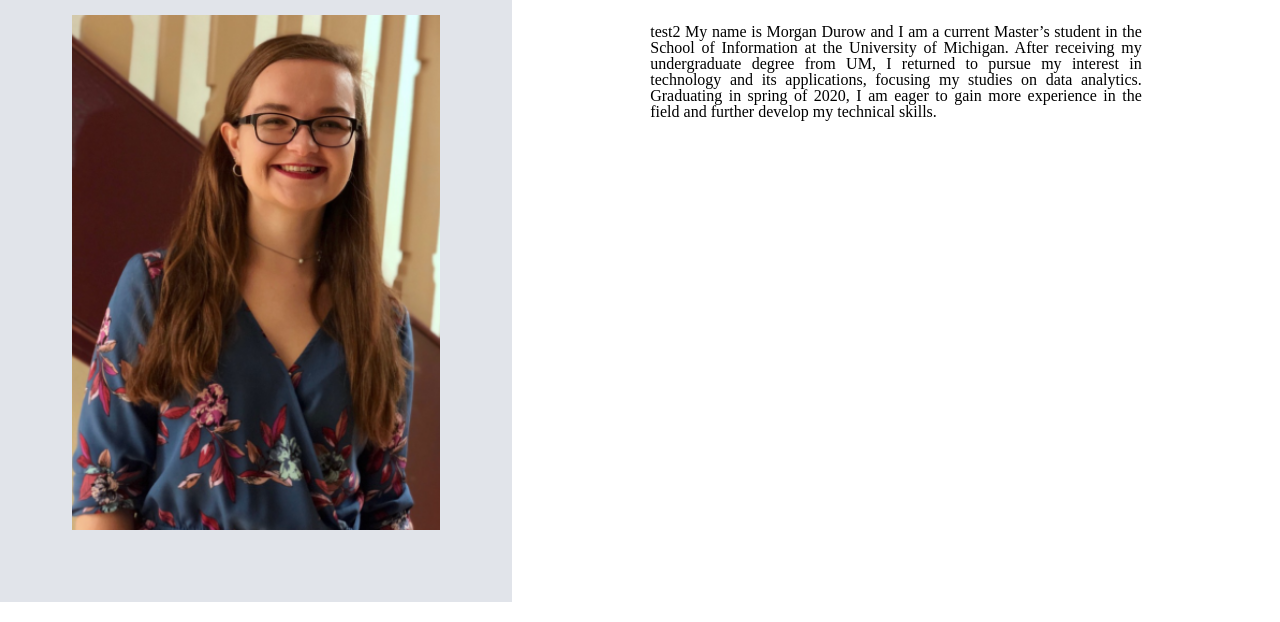
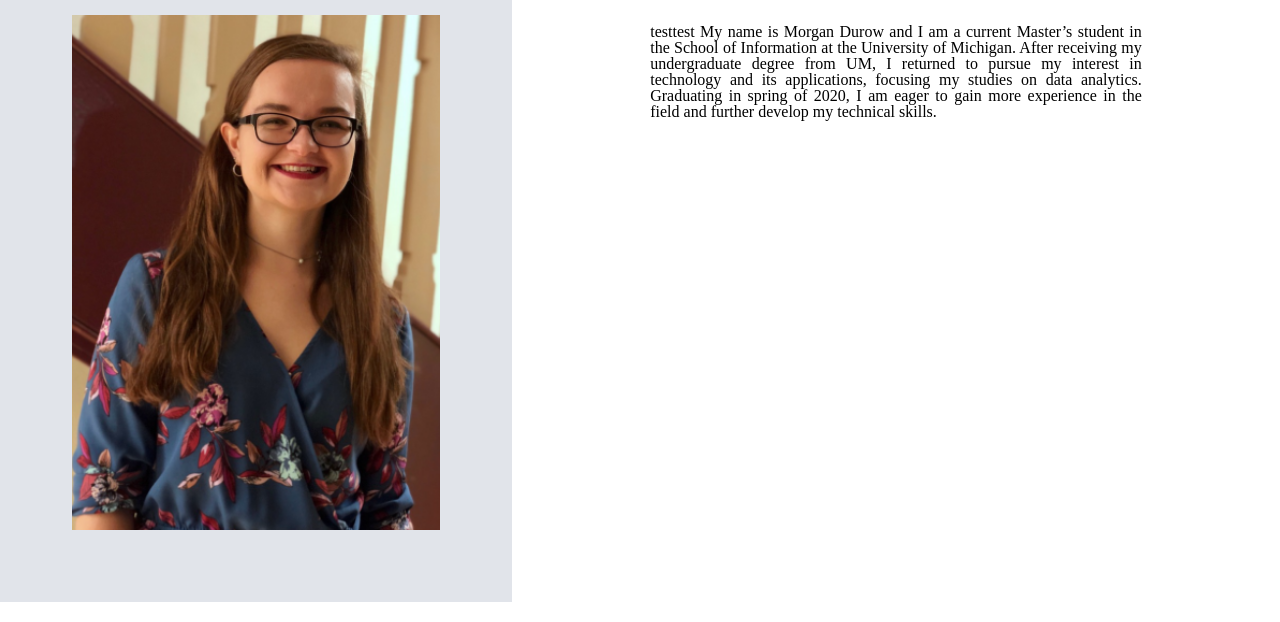
Before and after one commit to morgdu/proj3, a plain HTML site: page index.html in a window 1280 px wide. Shown: the part 178-800 px from the top of the page. Drawn offline with Linux system fonts and the light colour scheme.

Commit message:
Update index.html

```diff
--- a/index.html
+++ b/index.html
@@ -35,7 +35,7 @@
 
 <h2 class = "grid-heading2"> <i class="fa fa-user" aria-hidden = "true"></i> About Me</h2>
 
-<p class = grid-p>test2 My name is Morgan Durow and I am a current Master’s student in the School of Information at the University of Michigan. After receiving my undergraduate degree from UM, I returned to pursue my interest in technology and its applications, focusing my studies on data analytics. Graduating in spring of 2020, I am eager to gain more experience in the field and further develop my technical skills.
+<p class = grid-p>testtest My name is Morgan Durow and I am a current Master’s student in the School of Information at the University of Michigan. After receiving my undergraduate degree from UM, I returned to pursue my interest in technology and its applications, focusing my studies on data analytics. Graduating in spring of 2020, I am eager to gain more experience in the field and further develop my technical skills.
 </p>
 
 
```
